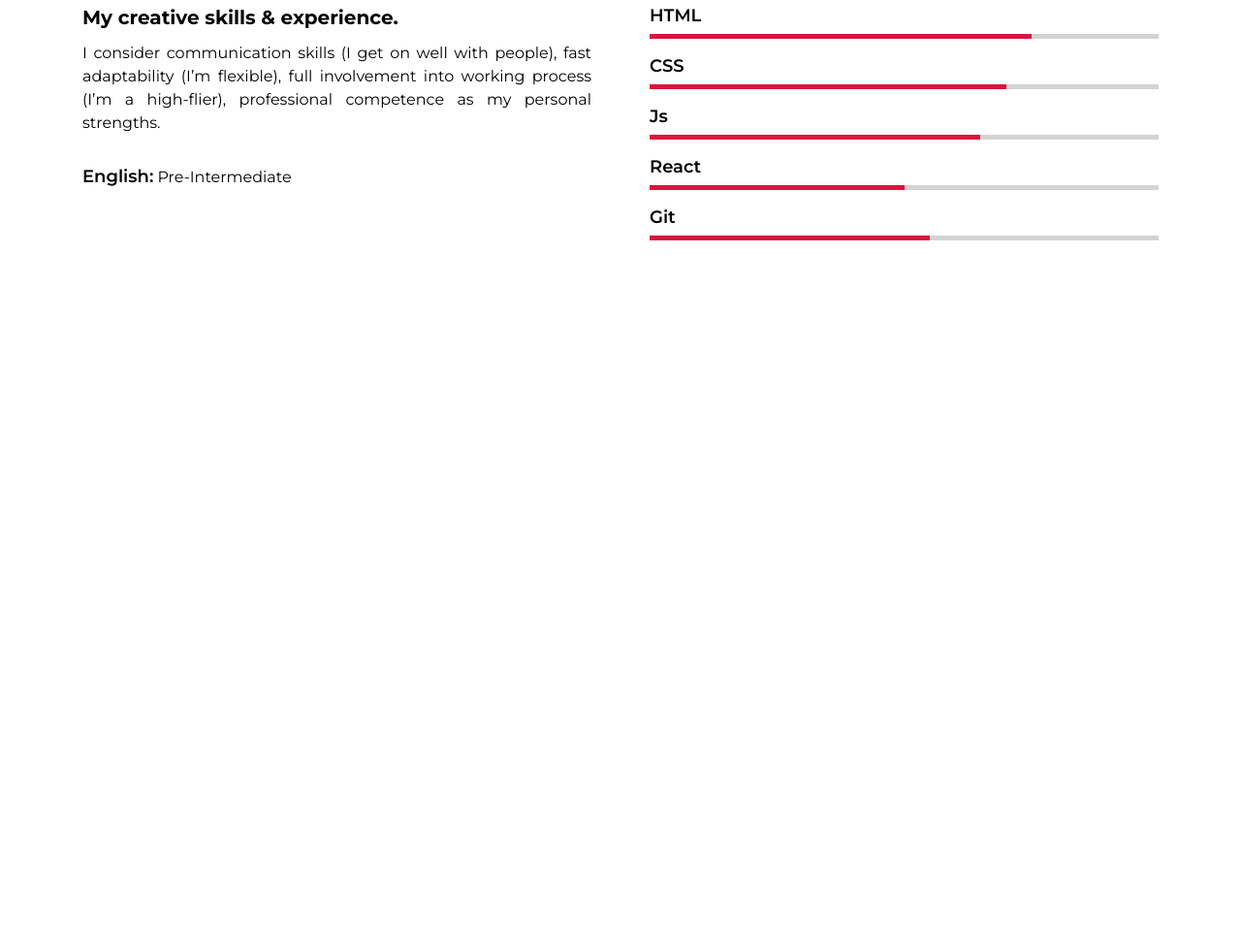
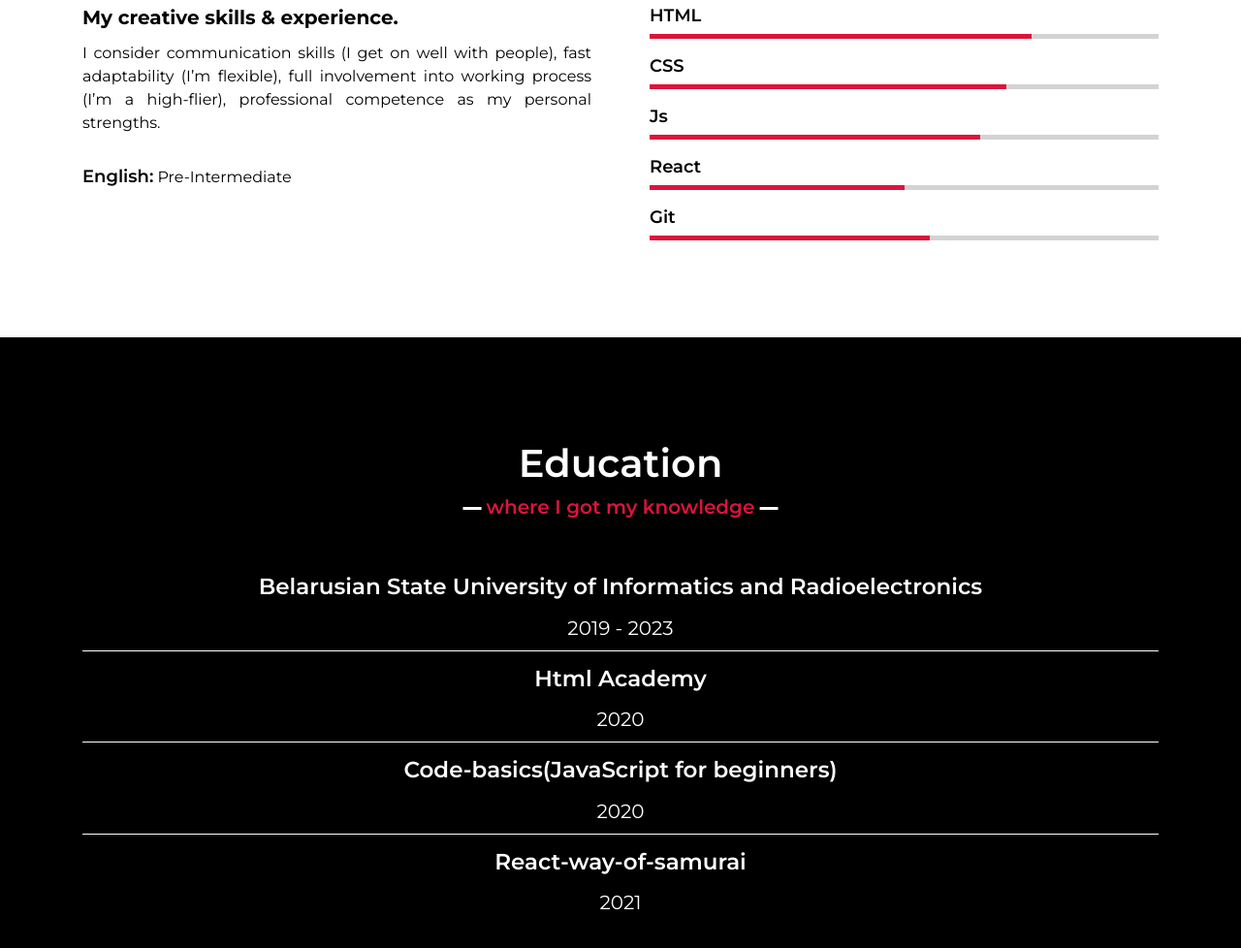
Before and after one commit to SeroffiM/SeroffiM-rsschool-cv, a plain HTML site: page index.html in a window 1280 px wide. Shown: the part 2417-3395 px from the top of the page at 97% size. Before the commit the page ends 2765 px from the top, so only its background shows below. Drawn offline with Linux system fonts and the light colour scheme.

Commit message:
feat: add education section

```diff
--- a/index.html
+++ b/index.html
@@ -146,6 +146,33 @@
         </div>
     </div>
     </section>
+    <section class="section dark-section education" id="education">
+      <div class="wrapper">
+        <h2 class="section-title dark-section-title education-title">
+          Education
+        </h2>
+        <div class="education__content-wrapper">
+          <ul class="education__list">
+            <li class="education__item">
+              <p class="education__item-title">Belarusian State University of Informatics and Radioelectronics</p>
+              <p class="edcuation__item-date">2019 - 2023</p>
+            </li>
+            <li class="education__item">
+              <p class="education__item-title">Html Academy</p>
+              <p class="edcuation__item-date">2020</p>
+            </li>
+            <li class="education__item">
+              <p class="education__item-title">Code-basics(JavaScript for beginners)</p>
+              <p class="edcuation__item-date">2020</p>
+            </li>
+            <li class="education__item">
+              <p class="education__item-title">React-way-of-samurai</p>
+              <p class="edcuation__item-date">2021</p>
+            </li>
+          </ul>
+        </div>
+      </div>
+    </section>
   </main>
   <script src="index.js"></script>
 </body>
--- a/style.css
+++ b/style.css
@@ -390,6 +390,44 @@ html{
   width: 55%;
 }
 
+.education__item {
+  position: relative;
+  font-family: Montserrat,sans-serif;
+  margin-bottom: 20px;
+}
+.education__item::before {
+  content: '';
+  position: absolute;
+  width: 100%;
+  height: 1px;
+  background: #fff;
+  bottom: -9px;
+  left: 50%;
+  transform: translateX(-50%);
+}
+.education__item:last-child::before {
+  content: none;
+}
+.education__item-title {
+  font-size: 23px;
+  font-weight: 600;
+  text-align: center;
+  color: #fff;
+  margin-bottom: 10px;
+}
+.edcuation__item-date {
+  font-size: 20px;
+  text-align: center;
+  color: #fff;
+}
+.education-title::after {
+  content: 'where I got my knowledge';
+}
+.education-title::before {
+  width: 325px;
+}
+
+
 
 @media (max-width: 950px) {
   .wrapper {
```
